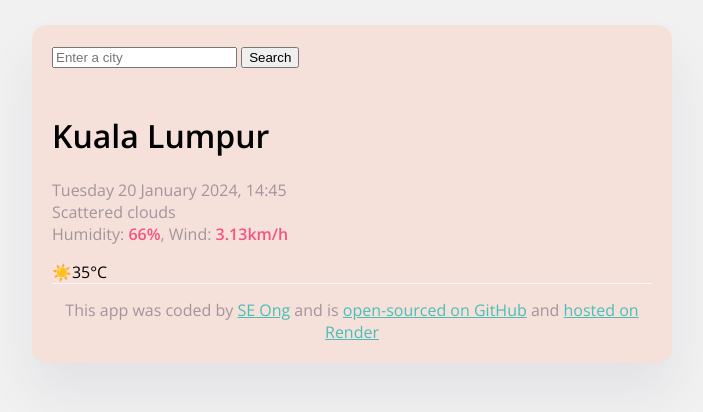
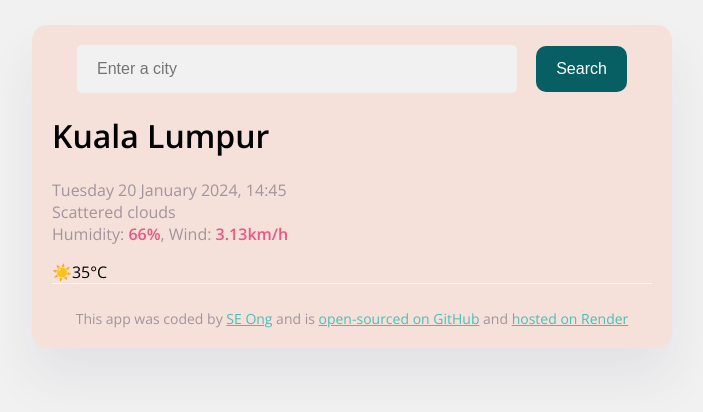
Before and after one commit to suaneeong/weather-app, a plain HTML site: page index.html in a window 1280 px wide. Shown: the whole page, without its empty margins (288-991 px from the left). Drawn offline with nearby package versions, Linux system fonts and the light colour scheme.

Commit message:
Styled search form input and search form button

```diff
--- a/index.html
+++ b/index.html
@@ -16,9 +16,9 @@
   <body>
     <div class="weather-app">
     <header>
-  <form>
-      <input type="search" placeholder="Enter a city" required minlength="2">
-      <input type="submit" value="Search"/>
+  <form class="search-form">
+      <input type="search" placeholder="Enter a city" required minlength="2" class="search-form-input">
+      <input type="submit" value="Search" class="search-form-button"/>
     </form>
 
 
--- a/styles.css
+++ b/styles.css
@@ -21,9 +21,29 @@ body {
   border-radius: 15px;
 }
 
+.search-form-input {
+  background-color: #f1f1f1;
+  border: none;
+  border-radius: 5px;
+  width: 80%;
+  padding: 15px 20px;
+  font-size: 16px;
+}
+
+.search-form-button {
+  background-color: #085f63;
+  padding: 14px 20px;
+  border: none;
+  border-radius: 10px;
+  margin-left: 15px;
+  color: white;
+  font-size: 16px;
+}
+
 header {
-  padding-bottom: 25px;
+  padding: 0px 25px;
 }
+
 h1 {
   font-size: 72;
 }
@@ -36,7 +56,8 @@ p {
 footer p {
   border-top: 1px solid #f9f7fe;
   text-align: center;
-  padding-top: 15px;
+  font-size: 14px;
+  padding-top: 25px;
   margin: 0 auto;
 }
 a {
```
